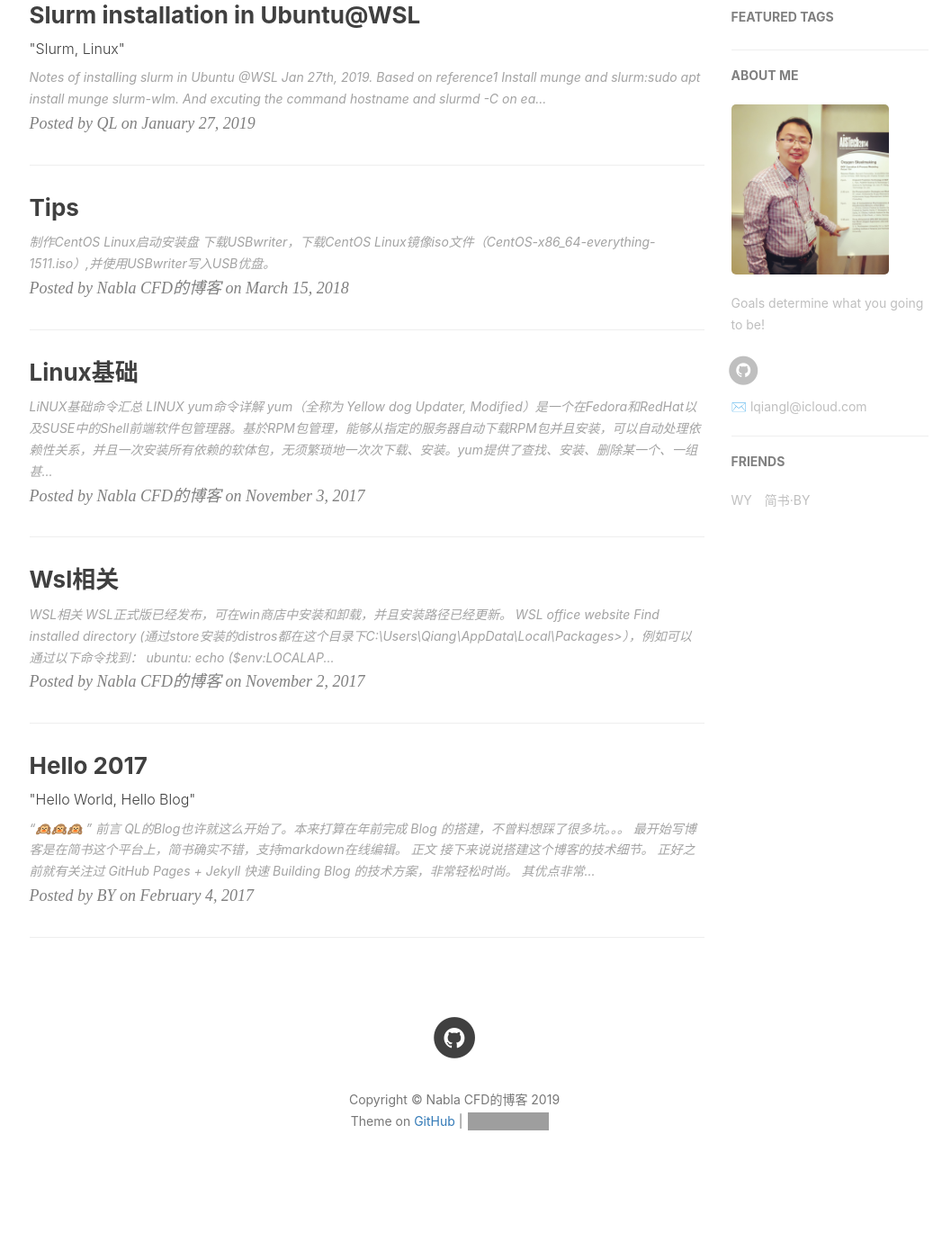
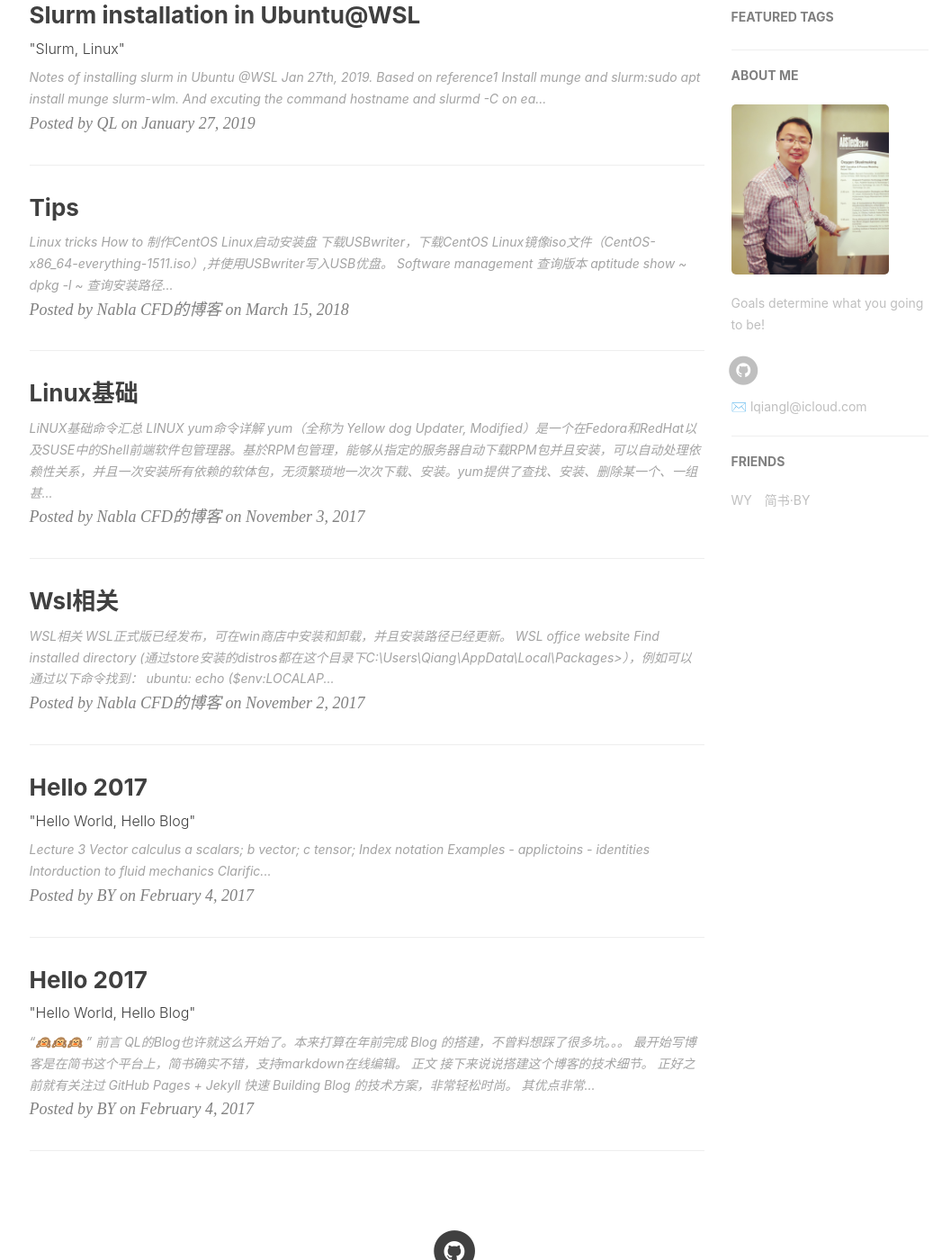
Before and after one commit to NablaCFD/NablaCFD.github.io, a Jekyll site: the page built from index.html, in a window 1280 px wide and 1400 px high, scrolled down 468 px. Shown: the whole window at 90% size, without its empty margins (135-1192 px from the left). Built offline with Jekyll 4.4.1, drawn with Linux system fonts in a browser that asks for light colours; nearby versions of some CDN libraries; the list of posts is cut into pages by our own code; comment, search, counter and statistics services are not loaded; before the commit the page ends 1818 px from its top, so only the background shows below that; grey boxes are pictures that could not be loaded.

Commit message:
add vector-calculus

````diff
--- a/_posts/2018-03-15-Tips.md
+++ b/_posts/2018-03-15-Tips.md
@@ -1,2 +1,24 @@
-1. 制作CentOS Linux启动安装盘
+
+# Linux tricks
+
+## How to 制作CentOS Linux启动安装盘
+
 下载USBwriter，下载CentOS Linux镜像iso文件（CentOS-x86_64-everything-1511.iso）,并使用USBwriter写入USB优盘。
+
+## Software management
+
+1. 查询版本
+aptitude show ~
+dpkg -l ~
+2. 查询安装路径
+dpkg -L ~
+whereis ~
+
+## GIT
+
+```git
+git remote rename origin old-origin
+git remote add origin
+git push -u origin --all
+git push -u origin --tags
+```
--- /dev/null
+++ b/_posts/2019-01-28-Vector_Calculus.md
@@ -0,0 +1,56 @@
+---
+layout:     post
+title:      Hello 2017
+subtitle:    "\"Hello World, Hello Blog\""
+date:       2017-02-04
+author:     BY
+header-img: img/post-bg-2015.jpg
+catalog: true
+tags:
+    - Mathematic
+    - Tensor
+    - Vector
+---
+# Lecture 3
+
+1. Vector calculus
+
+   + a scalars;
+   + b vector;
+   + c tensor;
+
+2. Index notation
+3. Examples - applictoins - identities
+4. Intorduction to fluid mechanics
+5. Clarification on HWK1
+
+## Tensor
+
+$n^{th}$ order tensor.
+Scalar is the $0^{th}$ order tensor
+Vector is the $1^{th}$ order tensor
+
+Tensors
+$n^{th}$
+
+$\vec{u}=u_i\cdot\hat{e}_i$
+
+$\delta_{ij}\cdot u_j=\delta_{i1}\cdot u_1 + \delta_{i2}\cdot u_2 + \delta_{i3}\cdot u_3 = u_i=(u_1, u_2, u_3)$
+
+$\hat{e}_i \cdot \hat{e}_j = \delta_{ij}$
+Scalar product of two vectors
+$\vec u, \vec v$ are the vectors.
+
+$\epsilon_{ijk}=\epsilon_{jki}=\epsilon_{kij}$
+
+$\vec{u}\times \vec{v} = \epsilon_{ijk} \cdot \hat{e}_i u_j v_k$
+
+$\frac{\partial\phi}{\partial n}=\nabla\phi\cdot\hat n$
+
+$\nabla\cdot\vec u = \frac{\partial u}{\partial x} + \frac{\partial u}{\partial y} + \frac{\partial w}{\partial y}=\frac{\partial u_j}{\partial x_j}$
+
+$B_{ij}=B_{ji}$ symmetrie
+$B_{ij}=-B_{ji}$ anti-symmetrie
+$B_{ii}=-B-{ii} => B_{ii} = 0$ AsM: Zero Diorgonal
+
+$A_{ij} = \frac{1}{2}A_{ij} + \frac{1}{2}A_{ij}=\frac{1}{2}A_{ij} + \frac{1}{2}A_{ji} + \frac{1}{2}A_{ij} - \frac{1}{2}A_{ji}=\frac{1}{2}(A_{ij} + A_{ji}) + \frac{1}{2}(A_{ij} - A_{ji})=symmetric + {anti-symmetric}$
````
